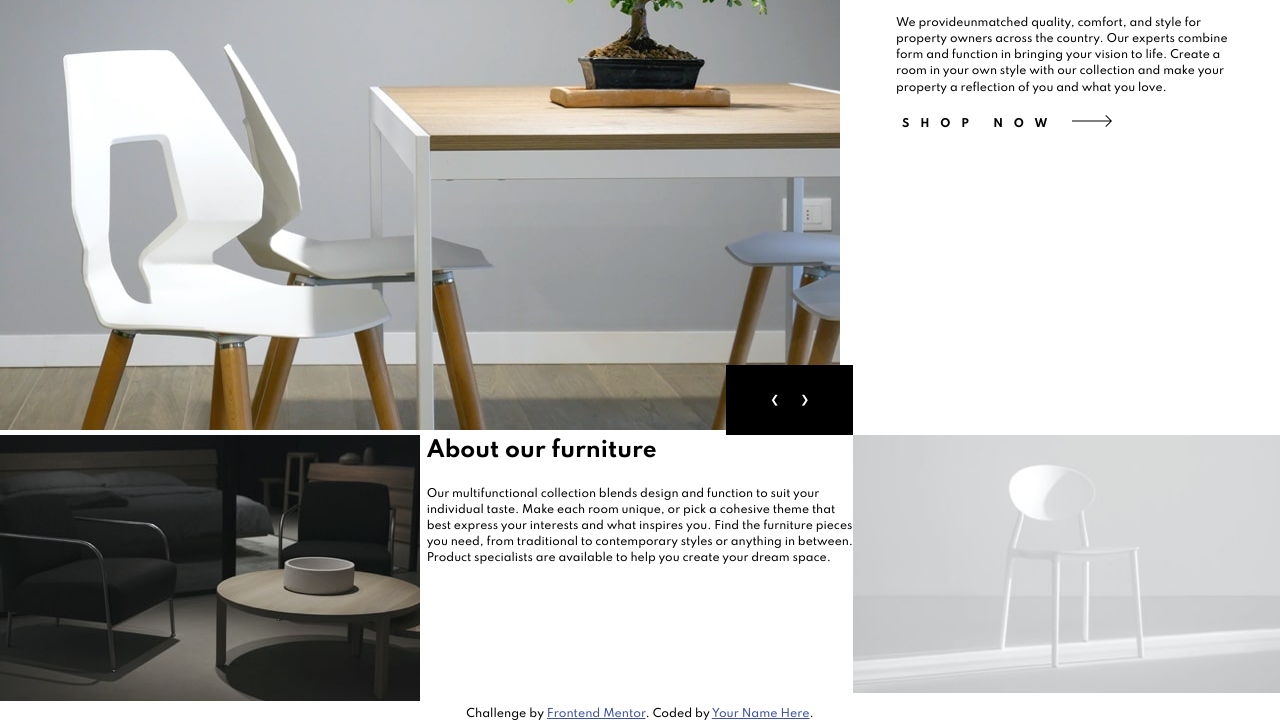
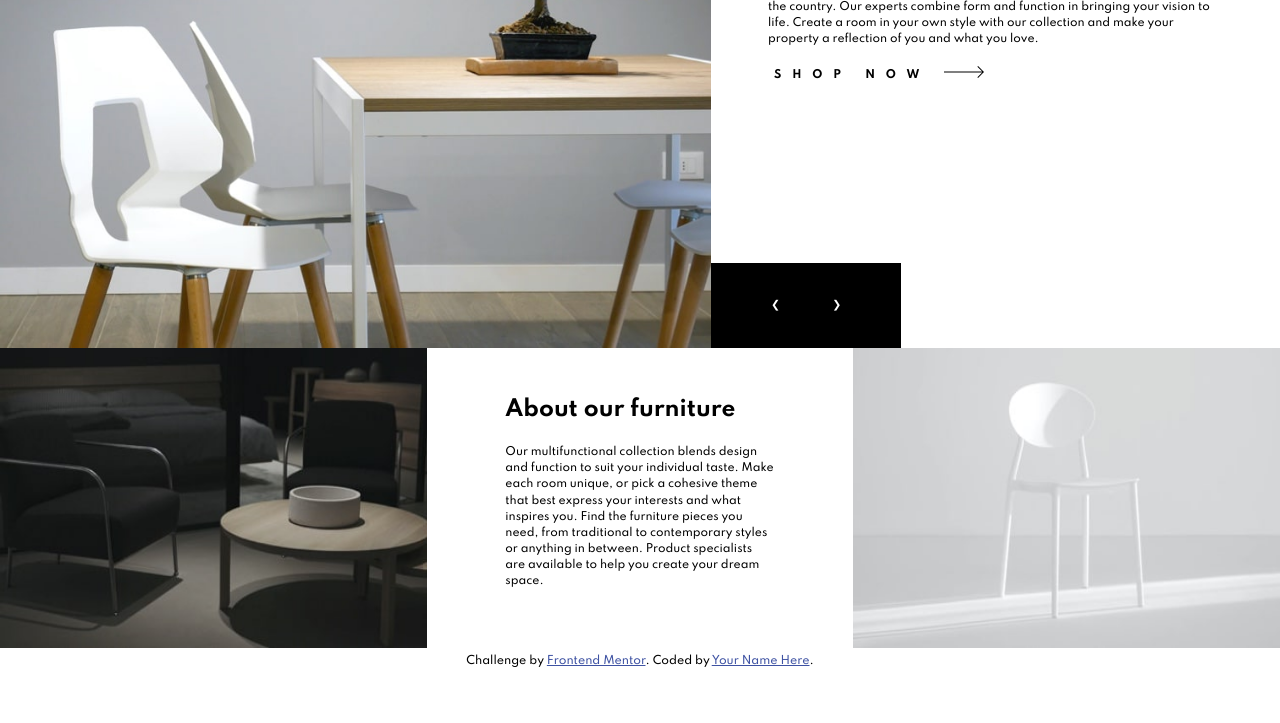
Before and after one commit to abe-m1/room-homepage, a website: page index.html in a window 1280 px wide. Shown: the part 104-827 px from the top of the page. After the commit the page ends 800 px from the top, so only its background shows below. Drawn offline with Linux system fonts and the light colour scheme.

Commit message:
grid implementation

```diff
--- a/index.html
+++ b/index.html
@@ -65,7 +65,7 @@
           <img
             src="images/mobile-image-hero-1.jpg"
             alt="Flowers"
-            style="width: auto"
+            style="width: 100%"
           />
         </picture>
 
@@ -82,7 +82,7 @@
           <img
             src="images/mobile-image-hero-2.jpg"
             alt="Flowers"
-            style="width: auto"
+            style="width: 100%"
           />
         </picture>
         <!-- <img class="image-slide" src="/images/mobile-image-hero-2.jpg" alt="" /> -->
@@ -98,7 +98,7 @@
           <img
             src="images/mobile-image-hero-3.jpg"
             alt="Flowers"
-            style="width: auto"
+            style="width: 100%"
           />
         </picture>
         <!-- <img class="image-slide" src="/images/mobile-image-hero-3.jpg" alt="" /> -->
--- a/scss/main.scss
+++ b/scss/main.scss
@@ -215,33 +215,60 @@ body {
 }
 
 //end of nav
+
+//GRID BOXES
+
+//top
 .hero-section {
   position: relative;
   @include respond(tab-port) {
-    grid-column: 1/5;
+    grid-column: 1/6;
     grid-row: 1/2;
   }
 }
 
 .sliding-text {
   @include respond(tab-port) {
-    grid-column: 5/7;
+    grid-column: 6/10;
     grid-row: 1/2;
   }
 }
 
 .dark-image {
+  width: 100%;
   @include respond(tab-port) {
-    grid-column: 1/3;
+    grid-column: 1/4;
     grid-row: 2/3;
   }
 }
 
+.dark-image img {
+  width: 100%;
+  height: 300px;
+}
+
 .light-image {
   @include respond(tab-port) {
-    grid-column: 5/7;
+    grid-column: 7/10;
     grid-row: 2/3;
   }
+}
+
+.bottom-content {
+  @include respond(tab-port) {
+    width: 100%;
+    margin: 0;
+    // padding-top: 0;
+    padding: 5rem 4rem;
+    padding-bottom: 0;
+    grid-column: 4/7;
+    grid-row: 2/3;
+  }
+}
+
+.light-image img {
+  width: 100%;
+  height: 300px;
 }
 
 .prev,
@@ -249,8 +276,10 @@ body {
   background-color: black;
   color: white;
   border: none;
-  padding: 1rem;
+  // padding: 2rem;
   outline: none;
+  height: 5.5rem;
+  width: 6.5rem;
 }
 
 .slide,
@@ -279,17 +308,6 @@ body {
   }
 }
 
-.bottom-content {
-  @include respond(tab-port) {
-    width: 100%;
-    margin: 0;
-    padding-top: 0;
-    padding-bottom: 0;
-    grid-column: 3/5;
-    grid-row: 2/3;
-  }
-}
-
 .arrow {
   display: inline-block;
 }
@@ -302,15 +320,27 @@ body {
   bottom: 0px;
   @include respond(tab-port) {
     padding: 2rem 3.9rem;
+    right: -190px;
   }
 }
 
+// .arrow-container {
+//   background-color: black;
+//   position: absolute;
+//   right: 0;
+//   top: 50vh;
+//   bottom: 0px;
+//   transform: translateY(-3.5rem);
+// }
+
+//
+
 .grid {
   @include respond(tab-land) {
-    // max-width: 1100px;
+    max-width: 1400px;
     display: grid;
-    grid-template-columns: repeat(6, 1fr);
-    grid-template-rows: repeat(2, minmax(min-content, auto));
+    grid-template-columns: repeat(9, 1fr);
+    grid-template-rows: repeat(5, minmax(min-content, auto));
     // grid-gap: 2rem;
   }
 }
@@ -337,6 +367,11 @@ body {
   width: 100%;
   color: #fff;
   font-size: 1.4rem;
+
+  @include respond(tab-port) {
+    text-align: left;
+    width: auto;
+  }
 }
 
 .nav1 {
@@ -362,6 +397,11 @@ body {
 
   &__ul {
     display: none;
+
+    @include respond(tab-port) {
+      display: flex;
+      justify-content: flex-start;
+    }
   }
 }
 
@@ -408,6 +448,11 @@ body {
   width: 100%;
   justify-content: flex-end;
   margin-left: 7rem;
+
+  @include respond(tab-port) {
+    justify-content: flex-start;
+    margin-left: 0;
+  }
   &__li {
     position: relative;
     color: #000;
@@ -416,5 +461,21 @@ body {
     margin-left: 12.5%;
     font-size: 1.4rem;
     cursor: pointer;
+
+    @include respond(tab-port) {
+      color: white;
+      margin-left: 3rem;
+    }
   }
 }
+
+.btn-container {
+  @include respond(tab-port) {
+    display: none;
+  }
+}
+
+//remove gap at bottom of image
+.image-slide img {
+  vertical-align: middle;
+}
```
Also changed, not shown: css/style.css.
